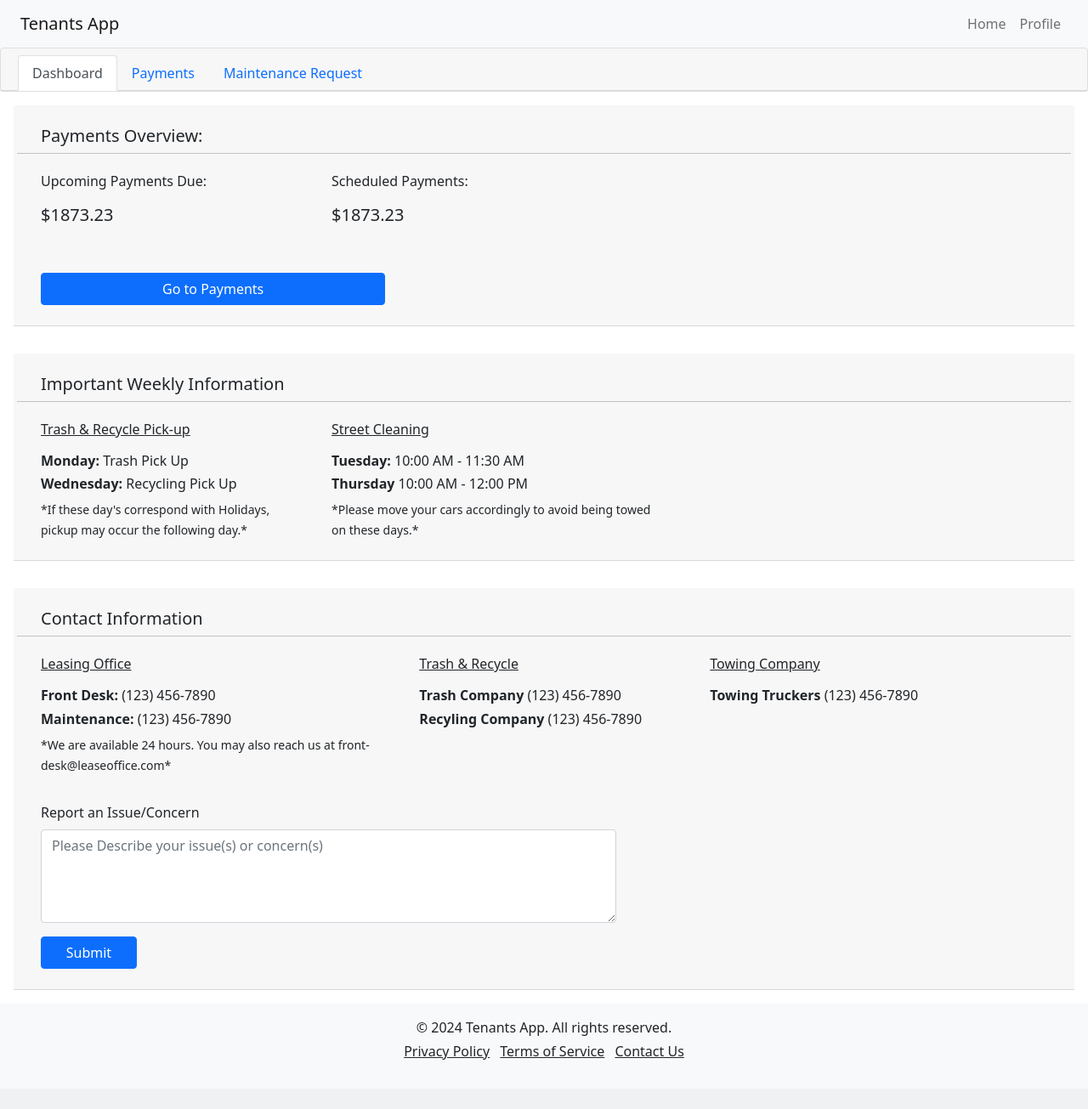
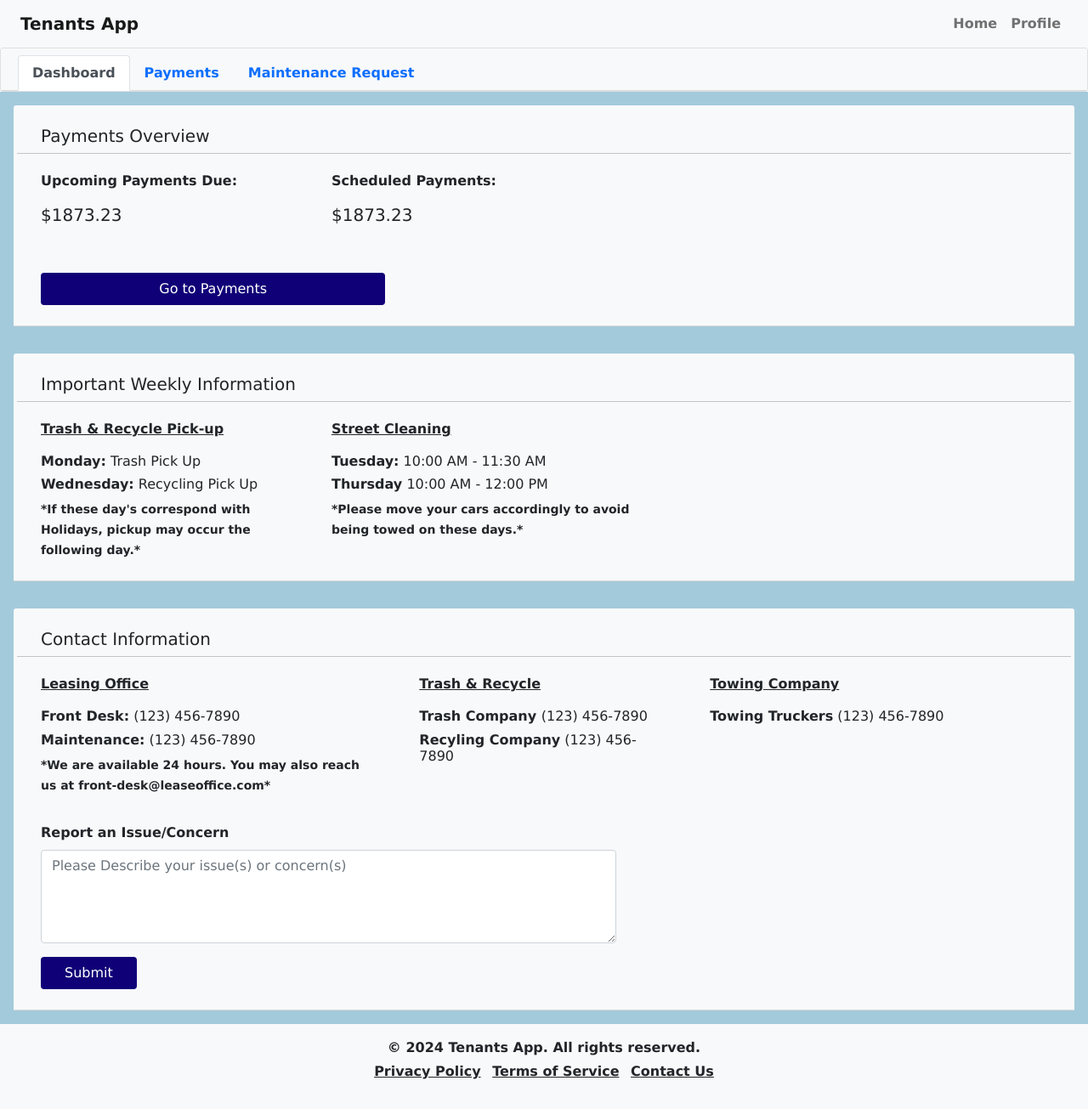
Before and after one commit to Aellantis/tenants-app, a Flask app: page / in a window 1280 px wide. Shown: the whole page at 85% size. Before the commit the page ends 1247 px from the top, so only its background shows below. Run offline with Flask 3, Linux system fonts and the light colour scheme.

Commit message:
minor styling

```diff
--- a/static/styles.css
+++ b/static/styles.css
@@ -0,0 +1,14 @@
+#home-body{
+  background-color: #A3CADB;
+}
+#home-cards {
+  background-color: #f8f9fa;
+}
+#home-buttons {
+  background-color: #100077;
+  color: white;
+}
+body {
+font-family:'Lucida Sans', 'Lucida Sans Regular', 'Lucida Grande', 'Lucida Sans Unicode', Geneva, Verdana, sans-serif;
+font-weight: 600;
+}
--- a/templates/home.html
+++ b/templates/home.html
@@ -5,7 +5,7 @@
 
 <!-- NAVIGATION-->
 <div class="card">
-  <div class="card-header">
+  <div class="card-header" id = "home-cards">
     <ul class="nav nav-tabs card-header-tabs mx-1">
       <li class="nav-item">
         <a class="nav-link active" href="#">Dashboard</a>
@@ -21,9 +21,9 @@
 </div>
 
 <!--PAYMENTS OVERVIEW-->
-<div class="card-body">
-  <div class ="card-header">
-      <h5 class="card-title mx-3 mt-3">Payments Overview:</h5>
+<div class="card-body" id = "home-body">
+  <div class ="card-header" id = "home-cards">
+      <h5 class="card-title mx-3 mt-3">Payments Overview</h5>
      <div class="row">
         <hr>
           <div class="col-md-3 mx-3 mt-1">
@@ -35,13 +35,13 @@
               <h5>$1873.23</h5>
           </div>
       </div>
-      <a href="#" class="btn btn-primary mt-5 mb-3 mx-3 col-md-4">Go to Payments</a>
+      <a href="#" class="btn mt-5 mb-3 mx-3 col-md-4" id = "home-buttons">Go to Payments</a>
   </div>
 </div>
 
 <!--WEEKLY INFO-->
-<div class="card-body">
-  <div class ="card-header">
+<div class="card-body" id = "home-body">
+  <div class ="card-header" id = "home-cards">
     <h5 class="card-title mx-3 mt-3">Important Weekly Information</h5>
     <div class="row">
       <hr>
@@ -62,8 +62,8 @@
 </div>
 
 <!--CONTACT-->
-<div class="card-body">
-  <div class ="card-header">
+<div class="card-body" id = "home-body">
+  <div class ="card-header" id = "home-cards">
     <h5 class="card-title mx-3 mt-3">Contact Information</h5>
     <div class="row">
       <hr>
@@ -88,7 +88,7 @@
           <label for="issueDescription" class="form-label">Report an Issue/Concern</label>
           <textarea class="form-control" id="issueDescription" rows="4" placeholder="Please Describe your issue(s) or concern(s)"></textarea>
       </div>
-      <button type="submit" class="btn btn-primary col-md-2">Submit</button>
+      <button type="submit" class="btn col-md-2" id = "home-buttons">Submit</button>
   </form>
   </div>
 </div>
```
